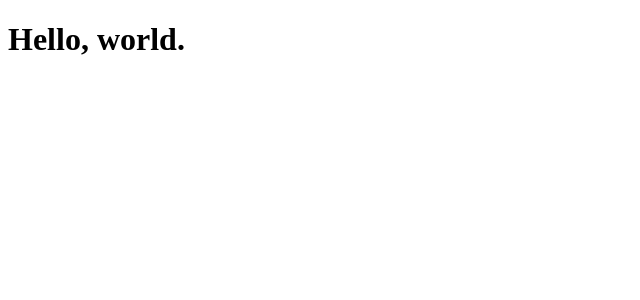
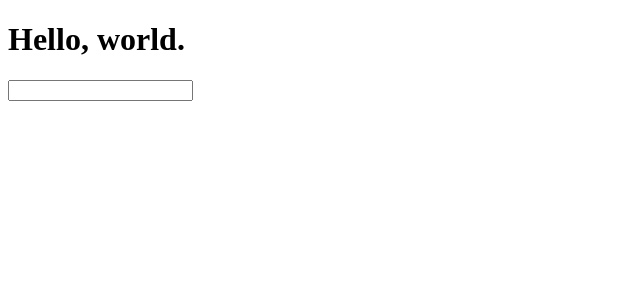
Before and after one commit to gaearon/react-hot-boilerplate, a React app: page / in a window 1280 px wide. Shown: the top 300 px of the page, without its empty margins (0-640 px from the left). Built offline with nearby package versions, Linux system fonts and the light colour scheme; the HTML template or start-up script is replaced by a standard one.

Commit message:
adds TextInput Compomnent

```diff
--- a/src/App.js
+++ b/src/App.js
@@ -1,9 +1,14 @@
 import React, { Component } from 'react';
+import TextInput from './TextInput';
 
 export default class App extends Component {
   render() {
     return (
+      <div>
       <h1>Hello, world.</h1>
+      <TextInput/>
+      </div>
+
     );
   }
 }
--- /dev/null
+++ b/src/TextInput.js
@@ -0,0 +1,14 @@
+import React, {Component} from "react";
+
+export default class TextInput extends Component {
+  constructor (props) {
+    super(props)
+    this.state = {text:''}
+  }
+  render() {
+    return <input type ="text" value={this.state.text} onChange = {this.textChange}/>
+  }
+  textChange(event) {
+    this.setState({text:event.target.value})
+  }
+}
```
